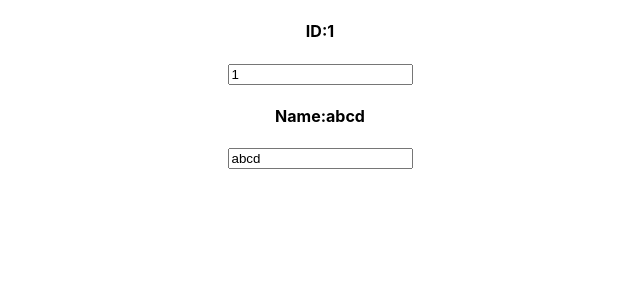
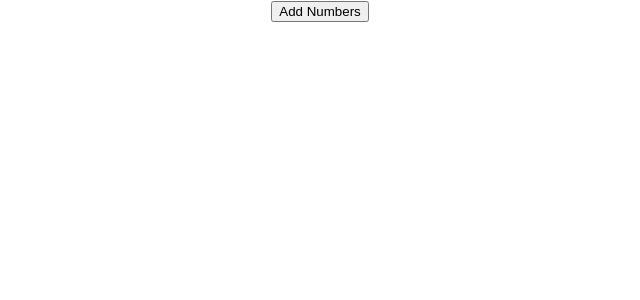
Before and after one commit to priyodas12/react-learning-v1, a React (Create React App) app: page / in a window 1280 px wide. Shown: the top 300 px of the page, without its empty margins (320-960 px from the left). Built offline with nearby package versions, Linux system fonts and the light colour scheme.

Commit message:
useState Arra

```diff
--- a/src/App.js
+++ b/src/App.js
@@ -3,7 +3,7 @@ import React, { Component } from 'react'
 import './App.css';
 //import ComponentC from './ContextAPI/ComponentC';
 //import { UserProvider } from './ContextAPI/userContext';
-import CounterThreeUsObj from './Hooks/CounterThreeUsObj'
+import CounterFourUsArr from './Hooks/CounterFourUsArr'
 class App extends Component {
   render() {
     return (
@@ -11,7 +11,7 @@ class App extends Component {
         { /*<UserProvider value="priyo">
           //  <ComponentC></ComponentC>
           //  </UserProvider>*/}
-        <CounterThreeUsObj></CounterThreeUsObj>
+        <CounterFourUsArr></CounterFourUsArr>
       </div>
     )
   }
--- /dev/null
+++ b/src/Hooks/CounterFourUsArr.js
@@ -0,0 +1,28 @@
+import React, { useState } from 'react'
+
+function CounterFourUsArr() {
+
+  const [nums, setNums] = useState([]);
+
+  function addNums() {
+    setNums([...nums, {
+      id: nums.length,
+      value: Math.floor(Math.random() * 10) + 1
+    }])
+  }
+
+  return (
+    <div>
+      <button onClick={addNums}>Add Numbers</button>
+      <ul>
+        {
+          nums.map(num => (
+            <li key={num.id}>{num.value}</li>
+          ))
+        }
+      </ul>
+    </div>
+  )
+}
+
+export default CounterFourUsArr
```
